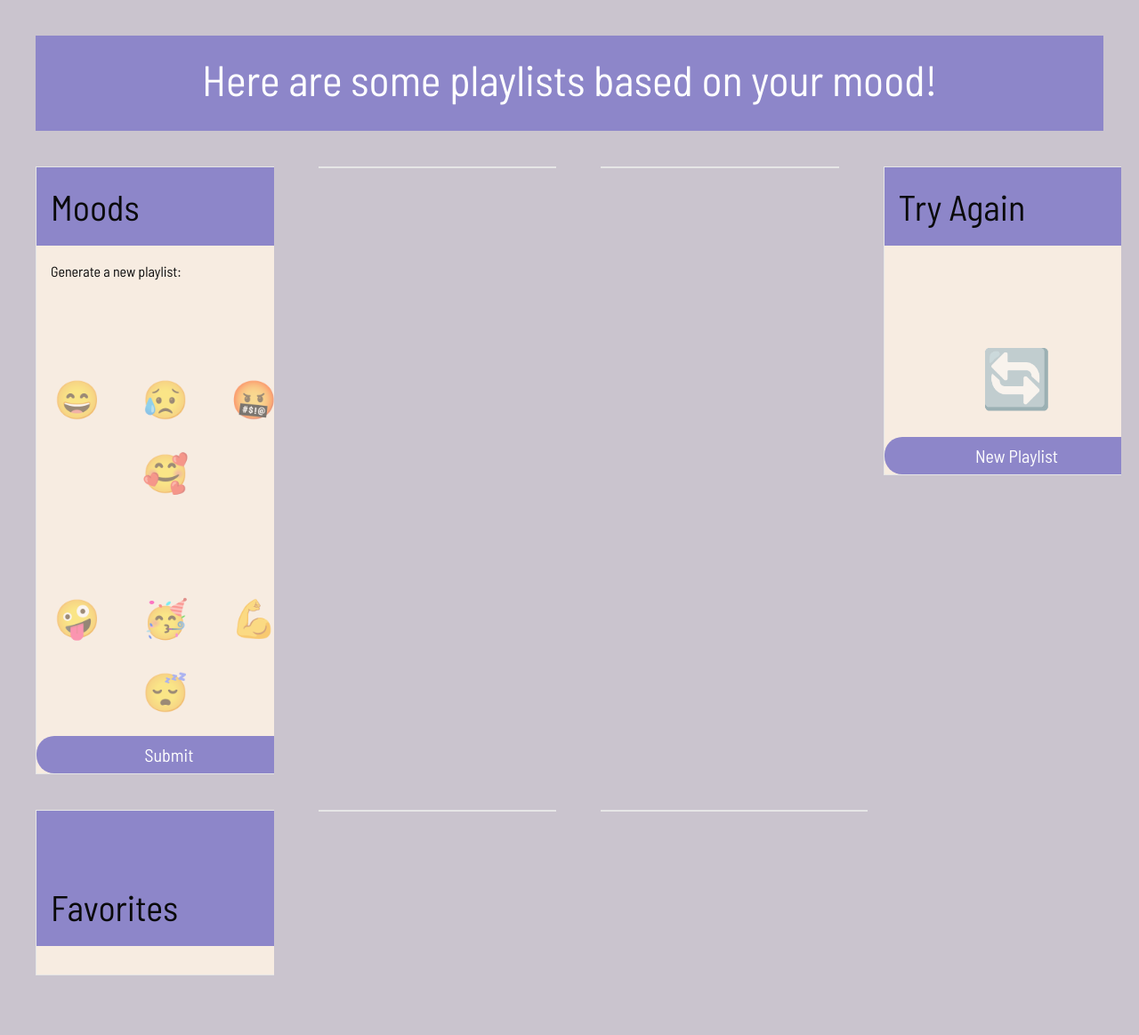
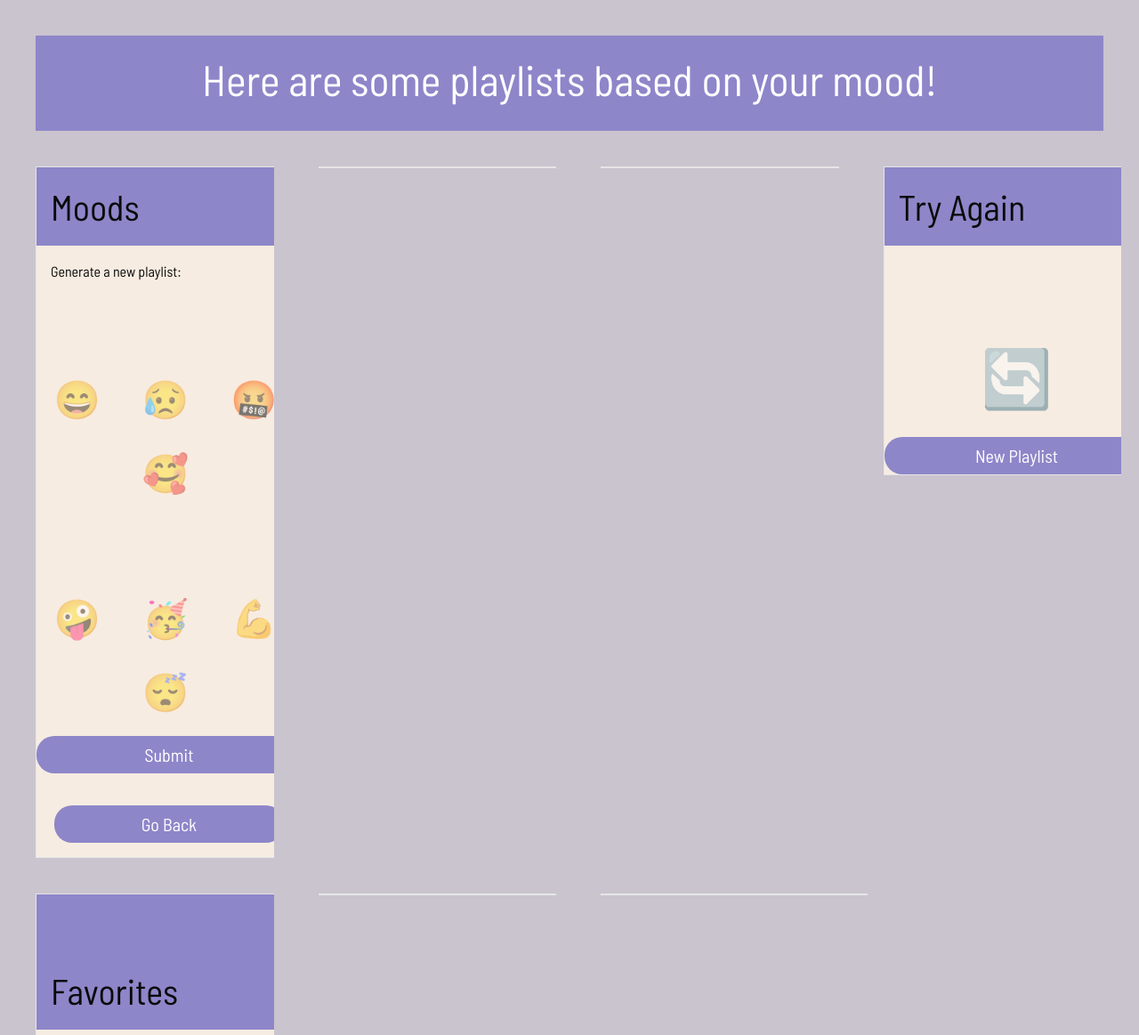
Before and after one commit to jessicamorse23/Playlist-Producer, a plain HTML site: page results.html in a window 1280 px wide. Shown: the top 1163 px of the page at 89% size. Before the commit the page ends 1136 px from the top, so only its background shows below. Drawn offline with nearby package versions, Linux system fonts and the light colour scheme; no server answers.

Commit message:
added go back button on results page

```diff
--- a/results.html
+++ b/results.html
@@ -62,6 +62,7 @@
         </label>
       </div>
       <button id="submit-btn" class="button large expanded custom-btn-submit">Submit</button>
+      <a href="./index.html"><button class="button large expanded custom-btn-submit">Go Back</button></a>
       </div>
     </div>
     <div class="cell medium-3 medium-cell-block-y">
```
